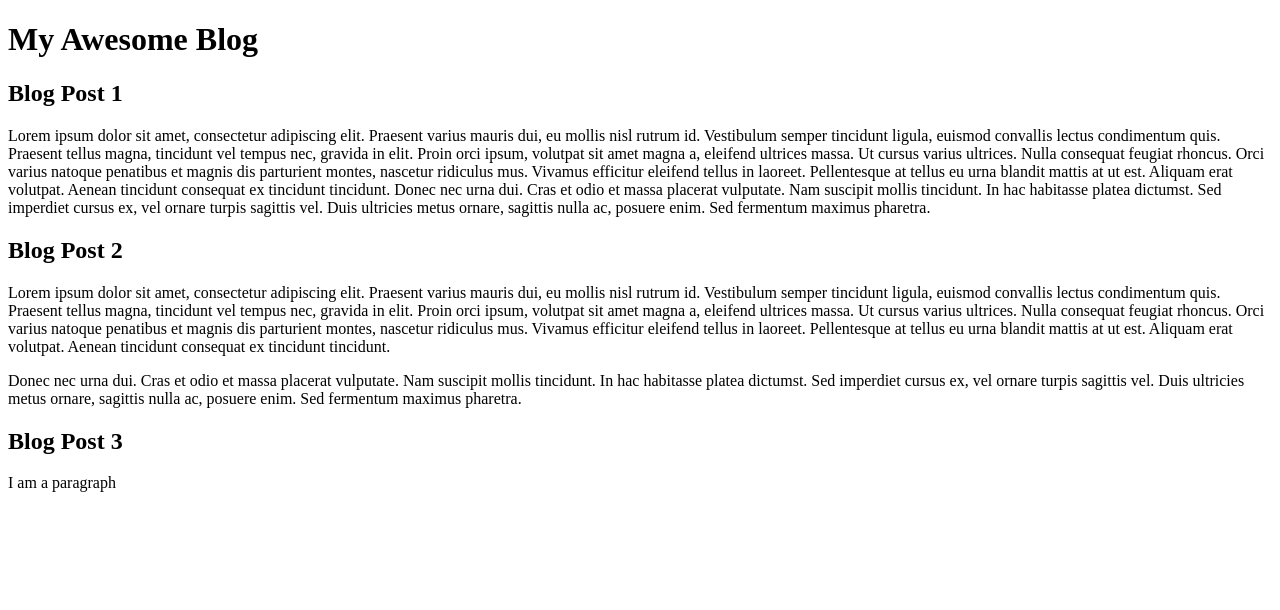
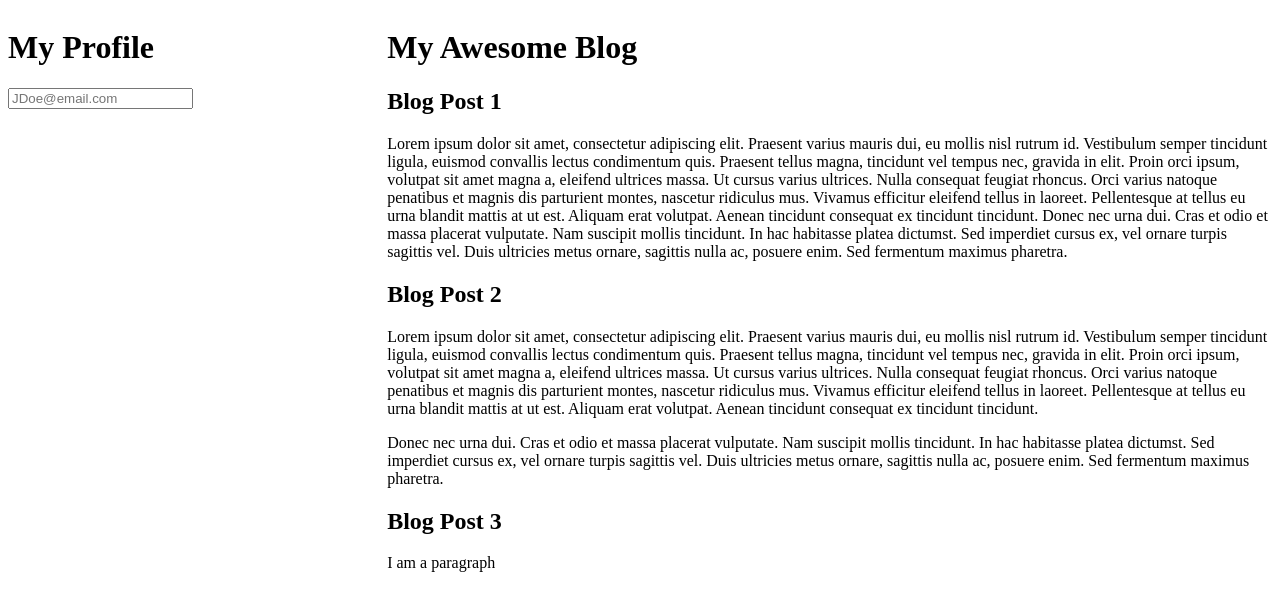
Before and after one commit to tmurray77/DS3870, a plain HTML site: page Assignment2/index.html in a window 1280 px wide. Drawn offline with Linux system fonts and the light colour scheme.

Commit message:
BootstrapDev
BootstrapDev

```diff
--- a/Assignment2/index.html
+++ b/Assignment2/index.html
@@ -8,6 +8,12 @@
     <title>My Blog</title>
 </head>
 <body>
+    <div id="drawer" style="display: inline">
+        <div style= "width: 25%; display: block; float: left;" id="profile">
+            <h1>My Profile</h1>
+            <input type="text" id="txtContactEmail" placeholder="JDoe@email.com">
+        </div>
+        <div style="width: 70%; margin-left: 5%; display: block; float: left" id = "blog">
             <h1>My Awesome Blog</h1>
             <h2>Blog Post 1</h2>
                 <p>Lorem ipsum dolor sit amet, consectetur adipiscing elit. Praesent varius mauris dui, eu mollis nisl rutrum id. Vestibulum semper tincidunt ligula, euismod convallis lectus condimentum quis. Praesent tellus magna, tincidunt vel tempus nec, gravida in elit. Proin orci ipsum, volutpat sit amet magna a, eleifend ultrices massa. Ut cursus varius ultrices. Nulla consequat feugiat rhoncus. Orci varius natoque penatibus et magnis dis parturient montes, nascetur ridiculus mus. Vivamus efficitur eleifend tellus in laoreet. Pellentesque at tellus eu urna blandit mattis at ut est. Aliquam erat volutpat. Aenean tincidunt consequat ex tincidunt tincidunt. Donec nec urna dui. Cras et odio et massa placerat vulputate. Nam suscipit mollis tincidunt. In hac habitasse platea dictumst. Sed imperdiet cursus ex, vel ornare turpis sagittis vel. Duis ultricies metus ornare, sagittis nulla ac, posuere enim. Sed fermentum maximus pharetra.</p>
@@ -17,5 +23,8 @@
                 <p>Donec nec urna dui. Cras et odio et massa placerat vulputate. Nam suscipit mollis tincidunt. In hac habitasse platea dictumst. Sed imperdiet cursus ex, vel ornare turpis sagittis vel. Duis ultricies metus ornare, sagittis nulla ac, posuere enim. Sed fermentum maximus pharetra.</p>
             <h2>Blog Post 3</h2>
                 <p>I am a paragraph</p>
+        </div>
+    </div>
+
 </body>
 </html>
```
Also changed, not shown: Assignment2/css/lib/bootstrap.min.css (added), Assignment2/js/lib/bootstrap.bundle.min.js (added), 2 other files. Lines whose indentation alone changed are shown as unchanged.
